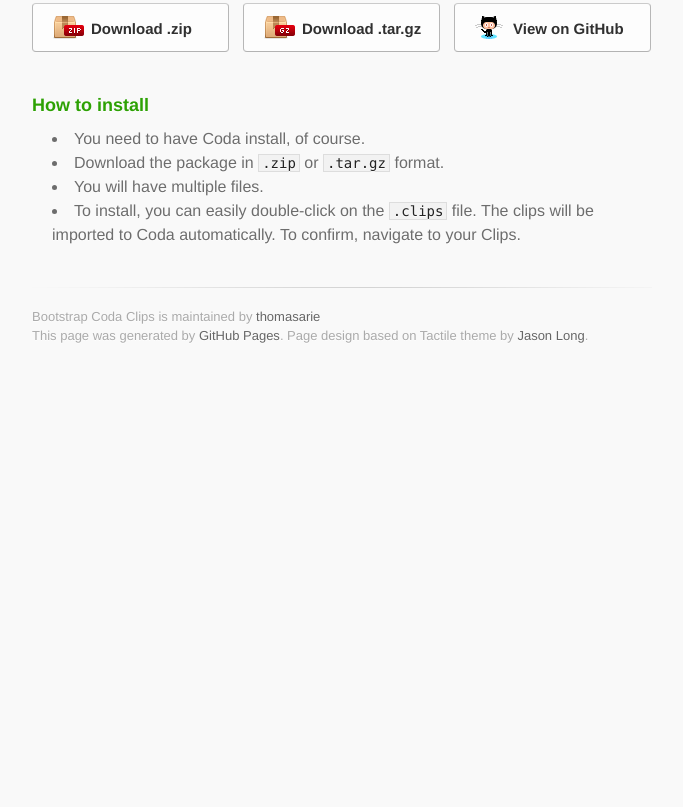
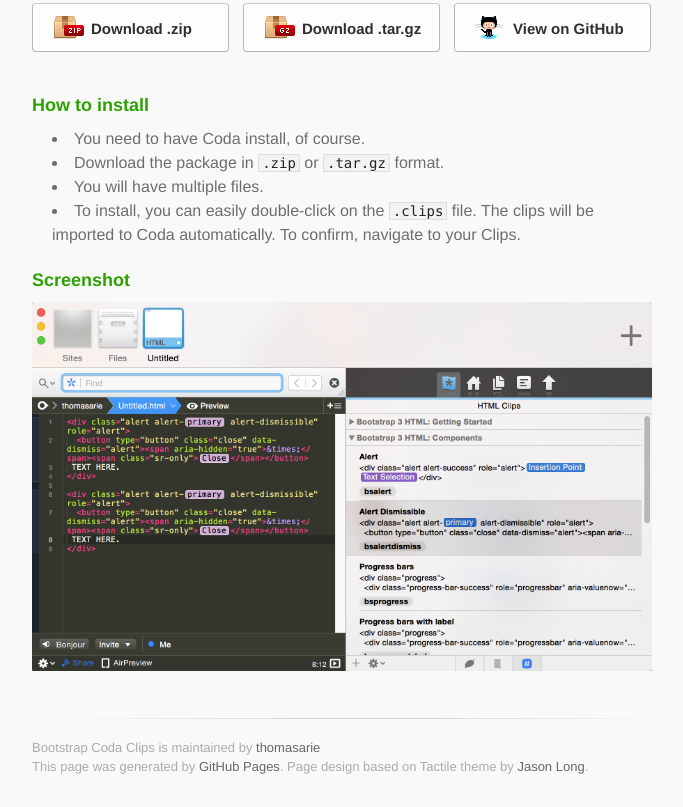
Before and after one commit to thomasarie/bootstrap-coda-clips, a plain HTML site: page index.html in a window 1280 px wide. Shown: the part 405-1212 px from the top of the page, without its empty margins (298-981 px from the left). Before the commit the page ends 800 px from the top, so only its background shows below. Drawn offline with Linux system fonts and the light colour scheme.

Commit message:
add screeshot

```diff
--- a/index.html
+++ b/index.html
@@ -40,14 +40,16 @@
 
 		<section id="how_install">
 			<h3>How to install</h3>
-
 			<ul>
 				<li>You need to have Coda install, of course.</li>
 				<li>Download the package in <a href="https://github.com/thomasarie/bootstrap-coda-clips/zipball/master"><code>.zip</code></a> or <a href="https://github.com/thomasarie/bootstrap-coda-clips/tarball/master"><code>.tar.gz</code></a> format.</li>
 				<li>You will have multiple files.</li>
 				<li>To install, you can easily double-click on the <code>.clips</code> file. The clips will be imported to Coda automatically. To confirm, navigate to your Clips.</li>
 			</ul>
-
+        </section>
+        <section id="screenshots">
+        	<h3>Screenshot</h3>
+        	<p><img src="images/screenshot_01.png" alt="Screenshot" />
         </section>
         <footer>
           Bootstrap Coda Clips is maintained by <a href="https://about.me/thomasarie" title="about.me">thomasarie</a><br>
```
Also changed, not shown: images/screenshot_01.png (added). Lines whose indentation alone changed are shown as unchanged.
